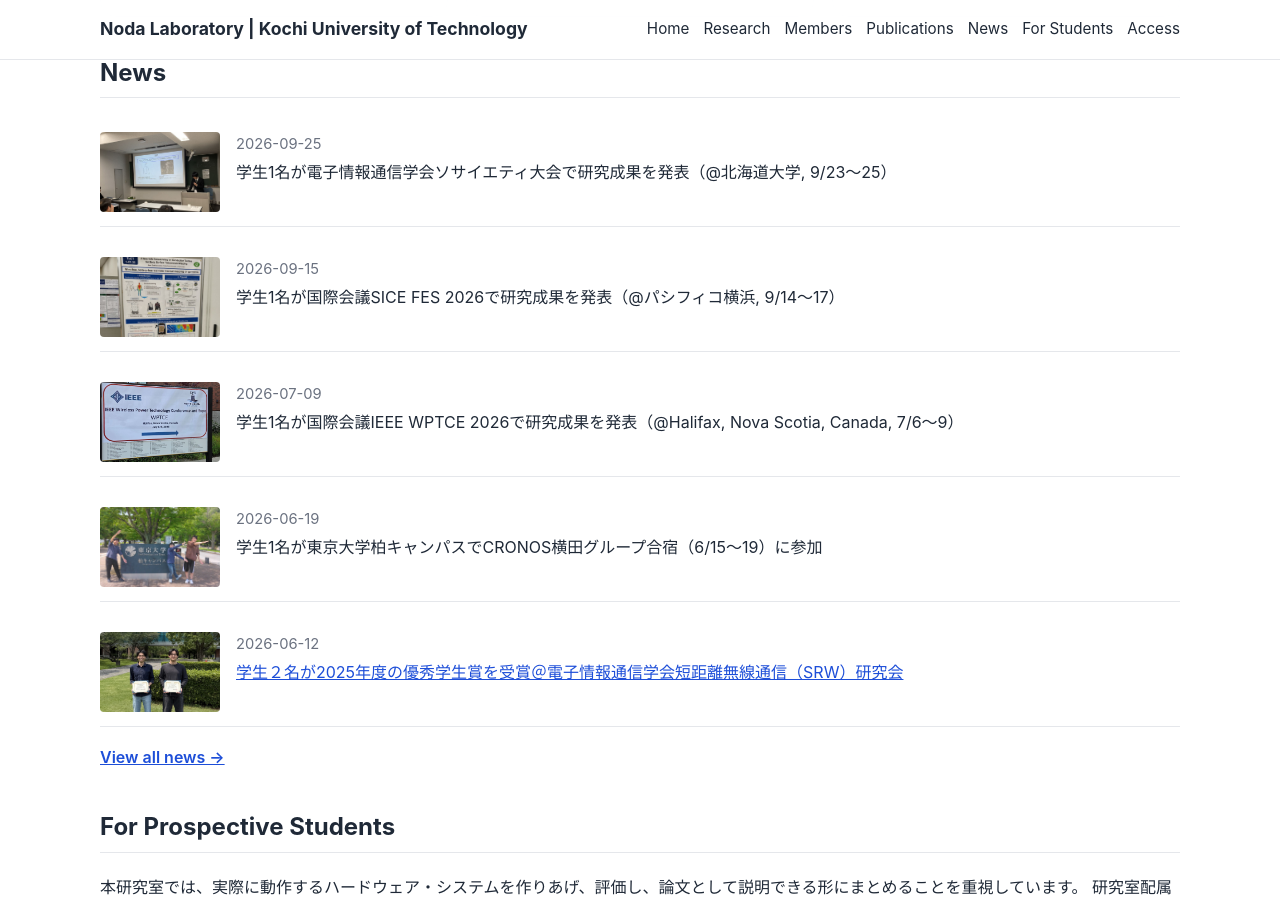
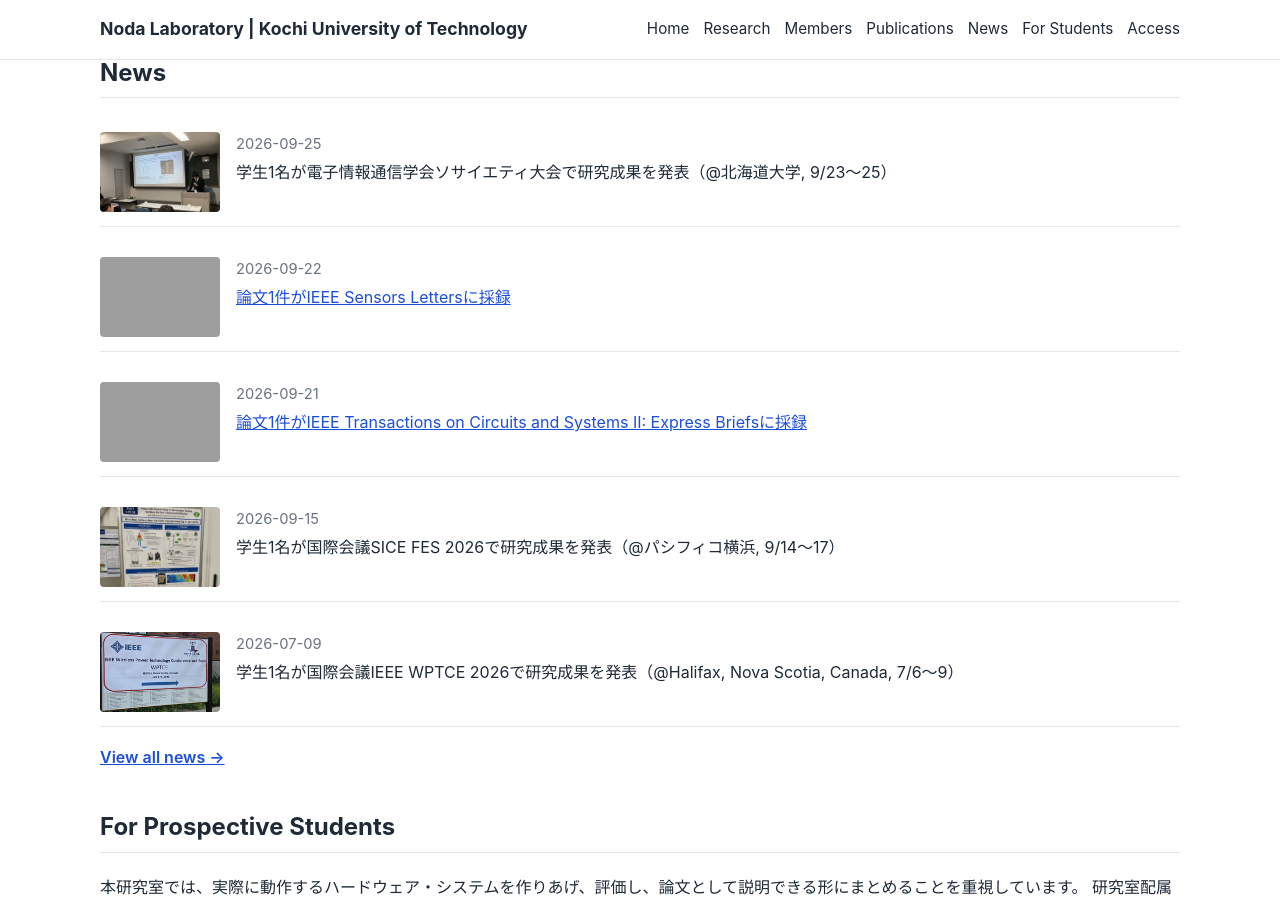
Before and after one commit to akihito-noda/lab-website, a Jekyll site: the page built from index.md, in a window 1280 px wide and 900 px high, scrolled down 981 px. Built offline with Jekyll 4.4.1, drawn with Linux system fonts in a browser that asks for light colours; grey boxes are pictures that could not be loaded.

Commit message:
Update news.yml

```diff
--- a/_data/news.yml
+++ b/_data/news.yml
@@ -2,6 +2,18 @@
   title: "学生1名が電子情報通信学会ソサイエティ大会で研究成果を発表（@北海道大学, 9/23～25）"
   image: "/assets/images/news/ieice2026s.jpg"
   image_alt: "ソサイエティ大会2026"
+
+- date: 2026-09-22
+  title: "論文1件がIEEE Sensors Lettersに採録"
+  url: "https://doi.org/10.1109/LSENS.2026.3736589"
+  image: "/assets/images/news/NFCSensorTag.gif"
+  image_alt: "Protocol-flexible NFC sensor tag"
+
+- date: 2026-09-21
+  title: "論文1件がIEEE Transactions on Circuits and Systems II: Express Briefsに採録"
+  url: "https://doi.org/10.1109/TCSII.2026.3735640"
+  image: "/assets/images/news/u4we.gif"
+  image_alt: "U4We demo"
 
 - date: 2026-09-15
   title: "学生1名が国際会議SICE FES 2026で研究成果を発表（@パシフィコ横浜, 9/14～17）"
```
